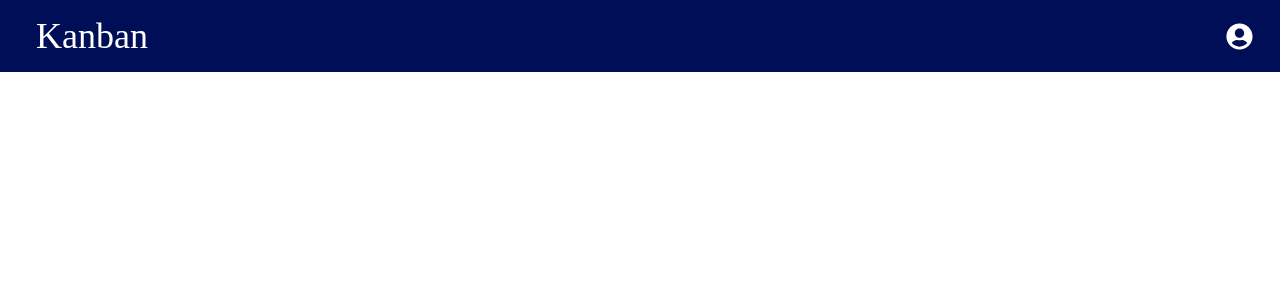
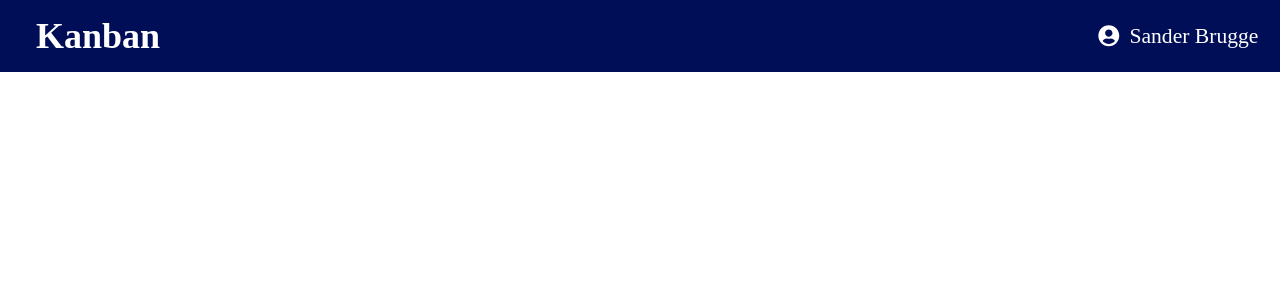
Before and after one commit to sanderbrugge/kanban, a React (Create React App) app: page / in a window 1280 px wide. Shown: the top 300 px of the page. Built offline with nearby package versions, Linux system fonts and the light colour scheme; the HTML template or start-up script is replaced by a standard one.

Commit message:
added an iconbutton component

```diff
--- a/src/components/Header/Header.scss
+++ b/src/components/Header/Header.scss
@@ -15,10 +15,10 @@
   margin-left: 1em;
   font-size: 2em;
   color: $white;
+  font-weight: 800;
 }
 
 .user_icon {
   justify-self: end;
   margin-right: 1em;
-  font-size: 1.5em;
 }
--- a/src/components/Header/Header.tsx
+++ b/src/components/Header/Header.tsx
@@ -1,13 +1,13 @@
 import * as React from "react";
-import { FontAwesomeIcon } from "@fortawesome/react-fontawesome";
 import { faUserCircle } from "@fortawesome/free-solid-svg-icons";
 import "./Header.scss";
+import IconButton from "../IconButton/IconButton";
 
 const Header: React.FC = () => {
   return (
     <div className="header_container">
       <span className="navigation_title">Kanban</span>
-      <FontAwesomeIcon icon={faUserCircle} className="user_icon" />
+<IconButton icon={faUserCircle} onClick={() => console.log('clicked')} title={'Sander Brugge'} className={'user_icon'}/>
     </div>
   );
 };
--- /dev/null
+++ b/src/components/IconButton/IconButton.scss
@@ -0,0 +1,10 @@
+@import '../../styles/base.scss';
+
+.button {
+  display: grid;
+  grid-template-columns: 1fr auto;
+  grid-gap: 10px;
+  align-items: center;
+  font-size: 1.2em;
+  cursor: pointer;
+}
--- /dev/null
+++ b/src/components/IconButton/IconButton.tsx
@@ -0,0 +1,24 @@
+import * as React from "react";
+import { IconDefinition } from "@fortawesome/fontawesome-svg-core";
+import { FontAwesomeIcon } from "@fortawesome/react-fontawesome";
+import './IconButton.scss';
+
+interface IProps {
+  title?: string;
+  icon: IconDefinition;
+  className?: string;
+  onClick: () => void;
+}
+
+const IconButton: React.FC<IProps> = ({ title, icon, onClick, className }) => {
+  return (
+    <a
+    className={`${className} button`}
+    onClick={onClick}>
+      <FontAwesomeIcon icon={icon} />
+      {title && <span>{title}</span>}
+    </a>
+  );
+};
+
+export default IconButton;
--- /dev/null
+++ b/src/components/IconButton/index.ts
@@ -0,0 +1,3 @@
+import IconButton from './IconButton';
+
+export default IconButton;
```
